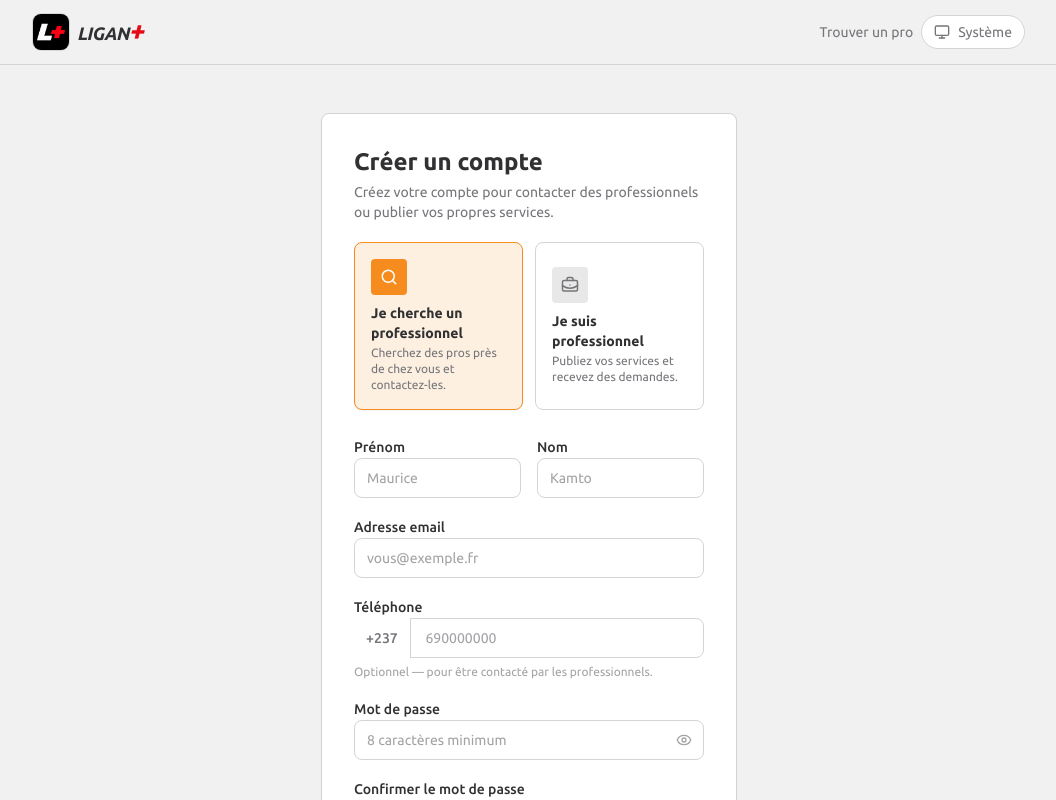
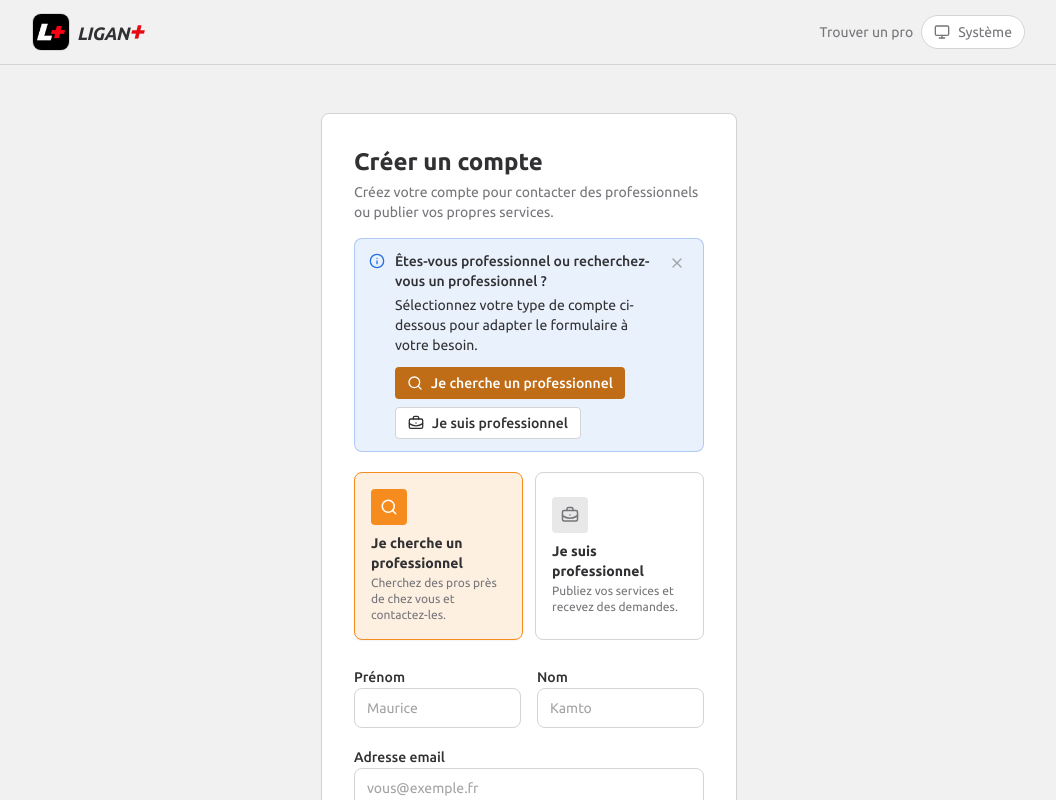
Before and after one commit to Dupont-fr/ligan-frontend, a React (Vite) app: page /register in a window 1280 px wide. Shown: the top 800 px of the page, without its empty margins (111-1167 px from the left). Built offline with nearby package versions, Linux system fonts and the light colour scheme; no server answers.

Commit message:
feat(auth): alerte pour choisir type de compte à l'ouverture

```diff
--- a/src/pages/auth/RegisterPage.tsx
+++ b/src/pages/auth/RegisterPage.tsx
@@ -74,6 +74,7 @@ export function RegisterPage() {
   const [searchParams] = useSearchParams()
   const [formError, setFormError] = useState<string | null>(null)
   const [showPasswordTip, setShowPasswordTip] = useState(false)
+  const [showRolePrompt, setShowRolePrompt] = useState(false)
 
   const {
     register,
@@ -102,7 +103,10 @@ export function RegisterPage() {
     const roleParam = searchParams.get('role')
     if (roleParam === 'PROFESSIONAL' || roleParam === 'CUSTOMER') {
       setValue('role', roleParam)
+      return
     }
+    // Afficher l'alerte uniquement à l'ouverture du formulaire sans rôle prédéfini
+    setShowRolePrompt(true)
   }, [searchParams, setValue])
 
   if (status === 'authenticated') {
@@ -169,6 +173,52 @@ export function RegisterPage() {
           propres services.
         </p>
       </div>
+
+      {showRolePrompt ? (
+        <Alert variant='info' className='mt-4'>
+          <div className='flex items-start justify-between gap-3'>
+            <div>
+              <p className='font-medium'>Êtes-vous professionnel ou recherchez-vous un professionnel ?</p>
+              <p className='mt-1 text-sm'>
+                Sélectionnez votre type de compte ci-dessous pour adapter le formulaire à votre besoin.
+              </p>
+              <div className='mt-3 flex flex-wrap gap-2'>
+                <Button
+                  type='button'
+                  size='sm'
+                  onClick={() => {
+                    setValue('role', 'CUSTOMER', { shouldDirty: true })
+                    setShowRolePrompt(false)
+                  }}
+                >
+                  <Search className='h-4 w-4' aria-hidden />
+                  Je cherche un professionnel
+                </Button>
+                <Button
+                  type='button'
+                  size='sm'
+                  variant='outline'
+                  onClick={() => {
+                    setValue('role', 'PROFESSIONAL', { shouldDirty: true })
+                    setShowRolePrompt(false)
+                  }}
+                >
+                  <BriefcaseBusiness className='h-4 w-4' aria-hidden />
+                  Je suis professionnel
+                </Button>
+              </div>
+            </div>
+            <button
+              type='button'
+              onClick={() => setShowRolePrompt(false)}
+              className='rounded-[var(--radius-sm)] p-1 text-text-muted transition-colors hover:bg-background hover:text-text-primary'
+              aria-label='Fermer cette alerte'
+            >
+              <X className='h-4 w-4' aria-hidden />
+            </button>
+          </div>
+        </Alert>
+      ) : null}
 
       <div
         className='mt-5 grid gap-3 sm:grid-cols-2'
```
